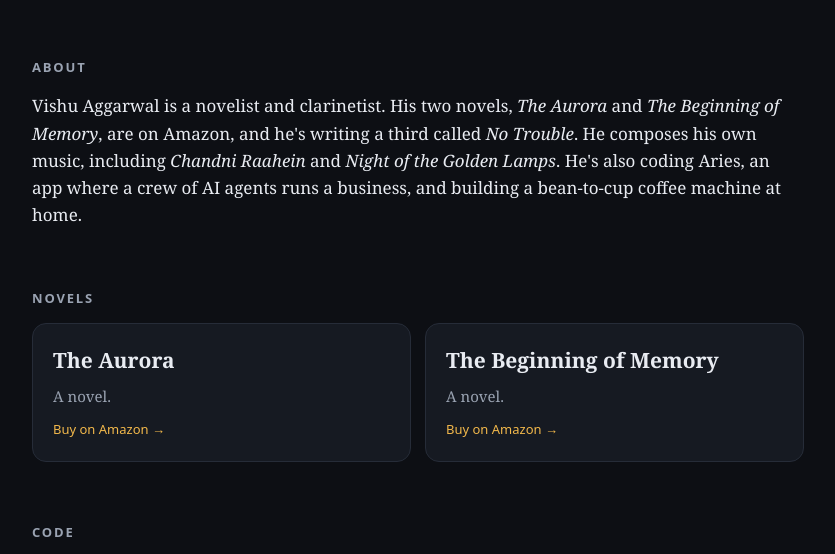
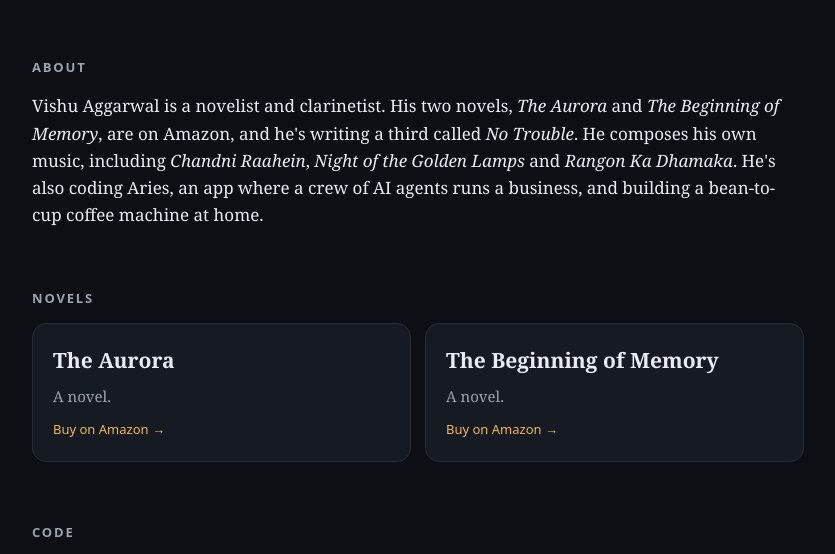
Before and after one commit to vishu-aggarwal-001/vishu-aggarwal-001.github.io, a plain HTML site: page index.html in a window 1280 px wide. Shown: the part 231-785 px from the top of the page, without its empty margins (222-1057 px from the left). Drawn offline with Linux system fonts and the light colour scheme.

Commit message:
Mention Rangon Ka Dhamaka in About

```diff
--- a/index.html
+++ b/index.html
@@ -50,7 +50,7 @@
   </header>
 
   <h2>About</h2>
-  <p>Vishu Aggarwal is a novelist and clarinetist. His two novels, <em>The Aurora</em> and <em>The Beginning of Memory</em>, are on Amazon, and he's writing a third called <em>No Trouble</em>. He composes his own music, including <em>Chandni Raahein</em> and <em>Night of the Golden Lamps</em>. He's also coding Aries, an app where a crew of AI agents runs a business, and building a bean-to-cup coffee machine at home.</p>
+  <p>Vishu Aggarwal is a novelist and clarinetist. His two novels, <em>The Aurora</em> and <em>The Beginning of Memory</em>, are on Amazon, and he's writing a third called <em>No Trouble</em>. He composes his own music, including <em>Chandni Raahein</em>, <em>Night of the Golden Lamps</em> and <em>Rangon Ka Dhamaka</em>. He's also coding Aries, an app where a crew of AI agents runs a business, and building a bean-to-cup coffee machine at home.</p>
 
   <h2>Novels</h2>
   <div class="grid">
```
